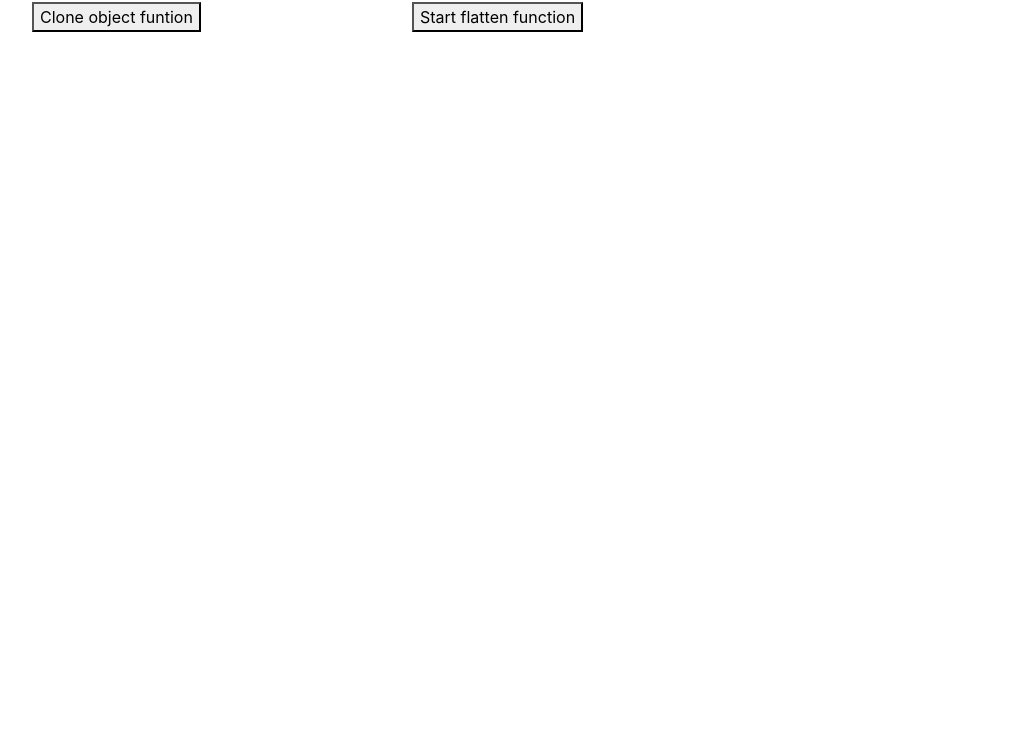
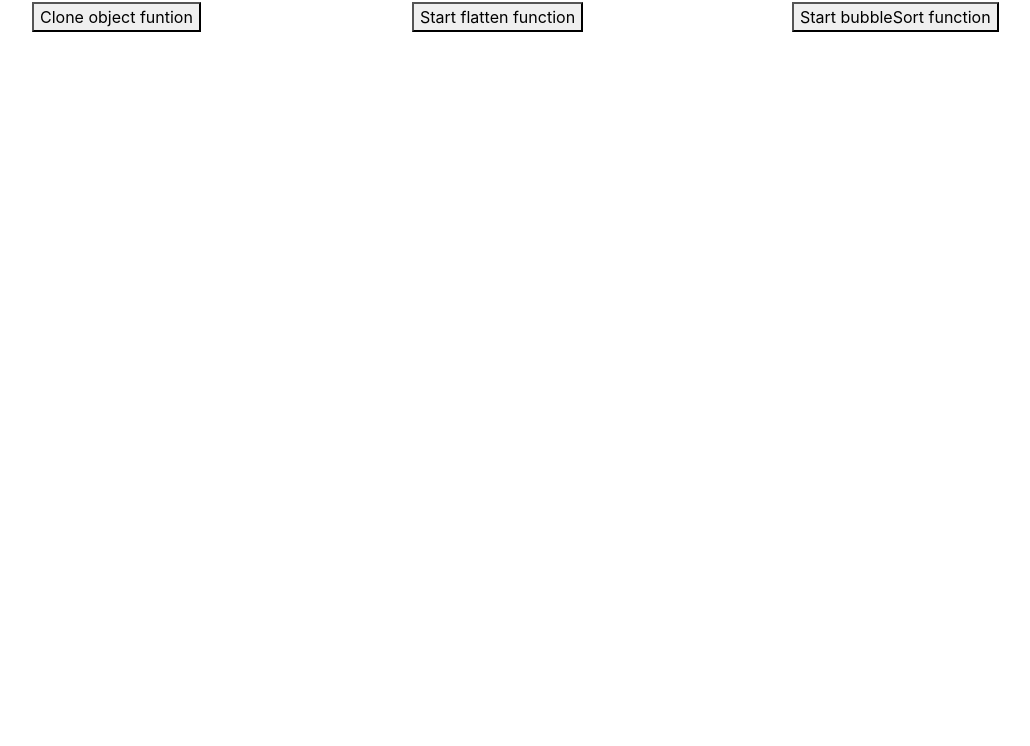
Before and after one commit to Kuzevych/lessons-js, a plain HTML site: page 19.11.2018/index.html in a window 1280 px wide. Shown: the part 54-800 px from the top of the page, without its empty margins (53-1083 px from the left). Drawn offline with nearby package versions, Linux system fonts and the light colour scheme.

Commit message:
bubblefunction

```diff
--- /dev/null
+++ b/19.11.2018/bubbleSortArray.js
@@ -0,0 +1,15 @@
+
+function bubbleSortArray (arr) {
+    console.log('Start Array is: ' + arr);
+    for (var i = 0, endI = arr.length - 1; i < endI; i++) {
+        for (var j = 0, endJ = endI - i; j < endJ; j++) {
+            if (arr[j] > arr[j + 1]) {
+                var swap = arr[j];
+                arr[j] = arr[j + 1];
+                arr[j + 1] = swap;
+            }
+        }
+    }
+    console.log('Sorted array is: ' + arr);
+    return arr;
+}
--- a/19.11.2018/index.html
+++ b/19.11.2018/index.html
@@ -20,11 +20,16 @@
                 <button onclick='flatten([1, [2, [3, [4]], 5]]);'>Start flatten function</button>
             </div>
         </div>
-        <div class="col-4"></div>
+        <div class="col-4">
+            <div class="clone">
+                <button onclick='bubbleSortArray([2, 4, 1, 5, 3, 9, 7, 6]);'>Start bubbleSort function</button>
+            </div>
+        </div>
     </div>
 </div>
 
 <script src="cloneObject.js"></script>
 <script src="flatten.js"></script>
+<script src="bubbleSortArray.js"></script>
 </body>
 </html>
```
Also changed, not shown: 1 other file.
